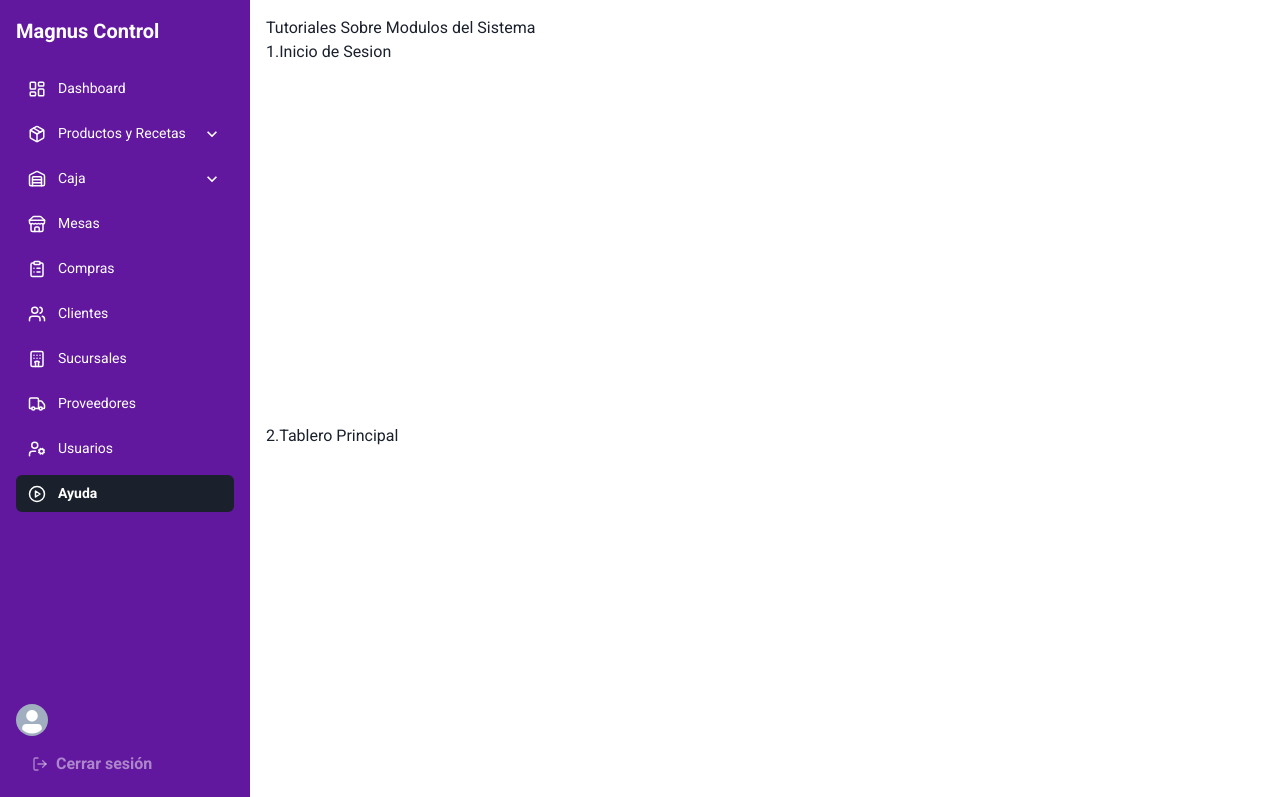
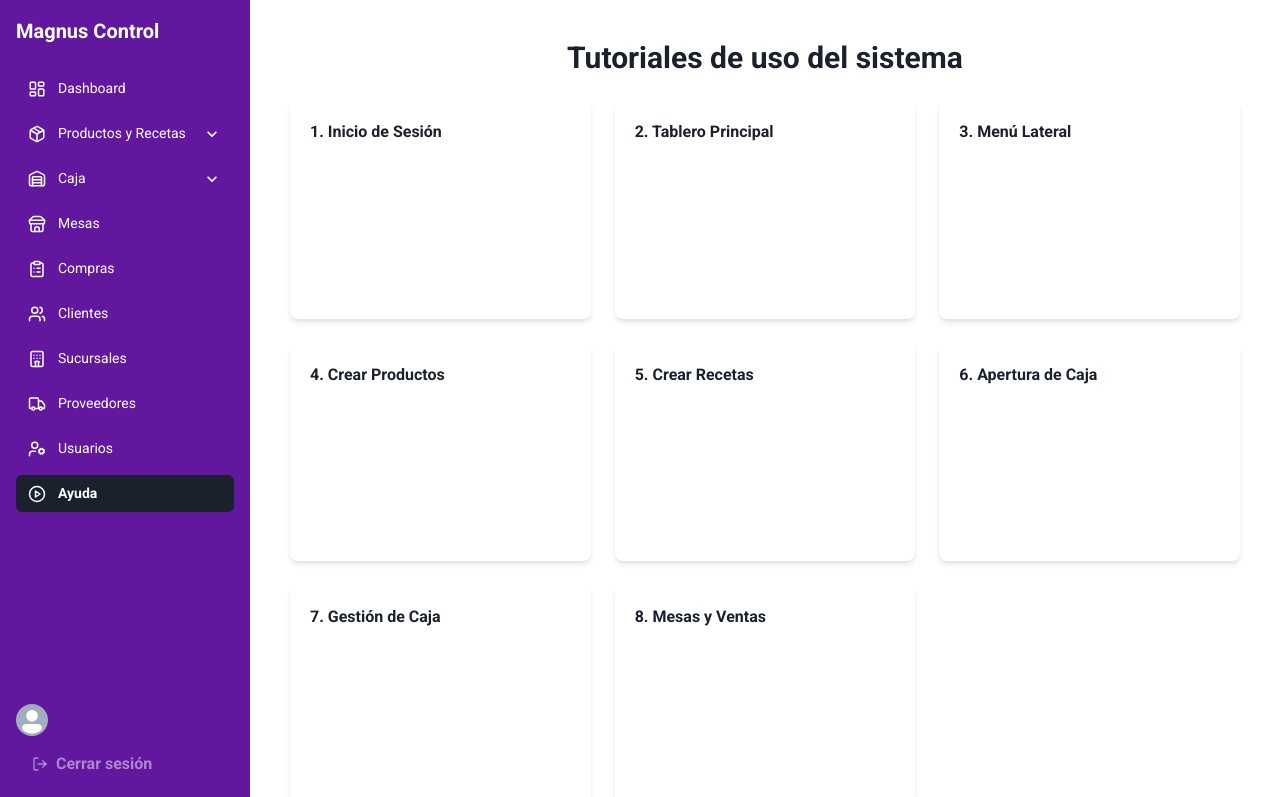
Before and after one commit to JohanVillazar/frontmagnus, a React (Vite) app: page /tutoriales in a window 1280 px wide. Shown: the top 797 px of the page. Built offline with nearby package versions, Linux system fonts and the light colour scheme.

Commit message:
updatetutoriales

```diff
--- a/src/pages/Tutoriales.jsx
+++ b/src/pages/Tutoriales.jsx
@@ -1,56 +1,58 @@
-
 import React from "react";
 import ReactPlayer from "react-player/youtube";
+import {
+  Box,
+  SimpleGrid,
+  Heading,
+  Text,
+  useColorModeValue,
+  Card,
+  CardBody,
+} from "@chakra-ui/react";
 
 const videos = [
-  {
-    title: "1.Inicio de Sesion",
-    url: "https://www.youtube.com/watch?v=QorybWsJPkg",
-  },
-  {
-    title: "2.Tablero Principal",
-    url: "https://www.youtube.com/watch?v=C-HrG73kGOg",
-  },
-  {
-    title: "3.Menu Lateral",
-    url: "https://www.youtube.com/watch?v=LlmJVIx94yM",
-  },
-   {
-    title: "4.Crear Prodcutos ",
-    url: "https://www.youtube.com/watch?v=D2nkNNrs3NM",
-  },
-  {
-    title: "5.Crear Rcetas ",
-    url: "https://www.youtube.com/watch?v=wj5VO8NMl5s",
-  },
-  {
-    title: "6.Apertura de Caja ",
-    url: "https://www.youtube.com/watch?v=AkwjSLFtn_c",
-  },
-  {
-    title: "7.Gestion de Caja ",
-    url: "https://www.youtube.com/watch?v=PzvWWryNszA",
-  },
-  {
-    title: "8.Mesas y Ventas ",
-    url: "https://www.youtube.com/watch?v=6Gbzyj7J0p8",
-  },
+  { title: "1. Inicio de Sesión", url: "https://www.youtube.com/watch?v=QorybWsJPkg" },
+  { title: "2. Tablero Principal", url: "https://www.youtube.com/watch?v=C-HrG73kGOg" },
+  { title: "3. Menú Lateral", url: "https://www.youtube.com/watch?v=LlmJVIx94yM" },
+  { title: "4. Crear Productos", url: "https://www.youtube.com/watch?v=D2nkNNrs3NM" },
+  { title: "5. Crear Recetas", url: "https://www.youtube.com/watch?v=wj5VO8NMl5s" },
+  { title: "6. Apertura de Caja", url: "https://www.youtube.com/watch?v=AkwjSLFtn_c" },
+  { title: "7. Gestión de Caja", url: "https://www.youtube.com/watch?v=PzvWWryNszA" },
+  { title: "8. Mesas y Ventas", url: "https://www.youtube.com/watch?v=6Gbzyj7J0p8" },
 ];
 
 const Tutoriales = () => {
+  const cardBg = useColorModeValue("white", "gray.800");
+  const cardShadow = useColorModeValue("md", "dark-lg");
+
   return (
-    <div className="p-4 max-w-4xl mx-auto">
-      <h1 className="text-2xl font-bold mb-6">Tutoriales Sobre Modulos  del Sistema</h1>
+    <Box maxW="7xl" mx="auto" p={6}>
+      <Heading as="h1" size="lg" mb={6} textAlign="center">
+        Tutoriales de uso del sistema
+      </Heading>
 
-      <div className="space-y-8">
+      <SimpleGrid columns={{ base: 1, md: 2, lg: 3 }} spacing={6}>
         {videos.map((video, index) => (
-          <div key={index}>
-            <h2 className="text-lg font-semibold mb-2">{video.title}</h2>
-            <ReactPlayer url={video.url} controls width="100%" />
-          </div>
+          <Card key={index} bg={cardBg} boxShadow={cardShadow} borderRadius="lg" overflow="hidden">
+            <CardBody>
+              <Text fontWeight="bold" fontSize="md" mb={2}>
+                {video.title}
+              </Text>
+              <Box
+                position="relative"
+                paddingTop="56.25%" // 16:9 aspect ratio
+                borderRadius="md"
+                overflow="hidden"
+              >
+                <Box position="absolute" top={0} left={0} w="100%" h="100%">
+                  <ReactPlayer url={video.url} controls width="100%" height="100%" />
+                </Box>
+              </Box>
+            </CardBody>
+          </Card>
         ))}
-      </div>
-    </div>
+      </SimpleGrid>
+    </Box>
   );
 };
 
```
